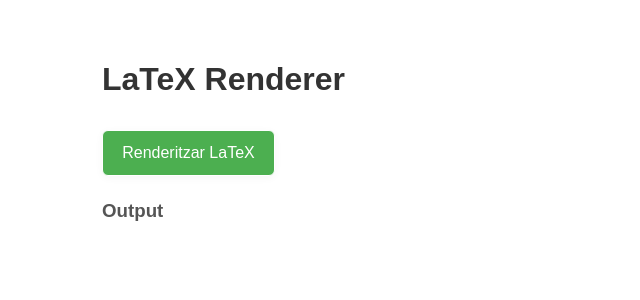
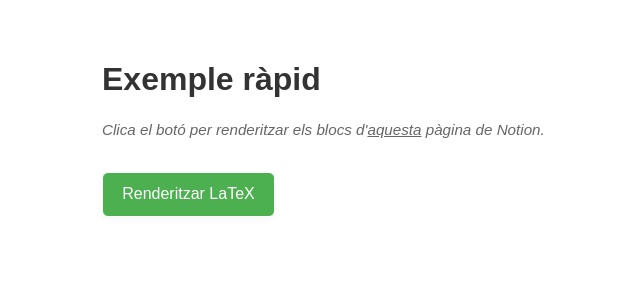
Before and after one commit to Mapaor/GPT2Notion, a Next.js app: page /botoRenderLatex in a window 1280 px wide. Shown: the top 300 px of the page, without its empty margins (238-878 px from the left). Built offline with nearby package versions, Linux system fonts and the light colour scheme.

Commit message:
actualitzacio exemple

```diff
--- a/pages/botoRenderLatex.js
+++ b/pages/botoRenderLatex.js
@@ -48,15 +48,17 @@ export default function DefaultLaTeXRenderButton() {
 
   return (
     <div className={styles.container}>
-      <h1 className={styles.title}>LaTeX Renderer</h1>
+      <h1 className={styles.title}>Exemple ràpid</h1>
+      <p className={styles.descripcio}>
+        Clica el botó per renderitzar els blocs d'<a href="https://silky-gastonia-a58.notion.site/Renderitzar-LaTeX-DeepSeek-27ce4dfb5f5543e8bcaad63dd3ea1d8b" target="_blank" rel="noopener noreferrer">aquesta</a> pàgina de Notion.
+      </p>
       <button className={styles.botoPagPrincipal} onClick={renderLatex}>
         Renderitzar LaTeX
       </button>
-      <h3 className={styles.subtitle}>Output</h3>
       <div className={styles.outputContainer}>
         {error && (
           <>
-            <p className={styles.subtitolOutput}>Error</p>
+            <h3 className={styles.subtitle}>Error</h3>
             <pre className={styles.error}>
               {JSON.stringify({ error }, null, 2)}
             </pre>
@@ -65,7 +67,7 @@ export default function DefaultLaTeXRenderButton() {
 
         {msgOutput && (
           <>
-            <p className={styles.subtitolOutput}>Missatge Output</p>
+            <h3 className={styles.subtitle}>Output</h3>
             <pre className={styles.msgOutput}>
               {JSON.stringify(msgOutput, null, 2)}
             </pre>
--- a/pages/index.js
+++ b/pages/index.js
@@ -124,7 +124,7 @@ export default function Home() {
   Renderitzar LaTeX DeepSeek
 </a>
 <p className={styles.grayedOut}>Utilitza el NOTION_TOKEN i el Page ID que apareixen als placeholders, o entra a la <a
-href="https://silky-gastonia-a58.notion.site/Renderitzar-LaTeX-ChatGPT-o-DeepSeek-27ce4dfb5f5543e8bcaad63dd3ea1d8b/BotoRenderLatex"
+href="./botoRenderLatex"
 target="_blank"
 rel="noopener noreferrer"
 >subpàgina</a> on sols hi ha un botó ja configurat per l'exemple.</p>
--- a/styles/PagPrincipal.module.css
+++ b/styles/PagPrincipal.module.css
@@ -142,3 +142,15 @@
   border: none;
   border-top: 1px solid #e3e3e3;
 }
+
+.descripcio {
+  margin-top: 1rem;
+  color: #666;
+  font-size: 0.95rem;
+  font-style: italic;
+  line-height: 1.3;
+}
+
+.descripcio a {
+  color: #666;
+}
```
Also changed, not shown: styles/global.css (line endings or trailing spaces).
